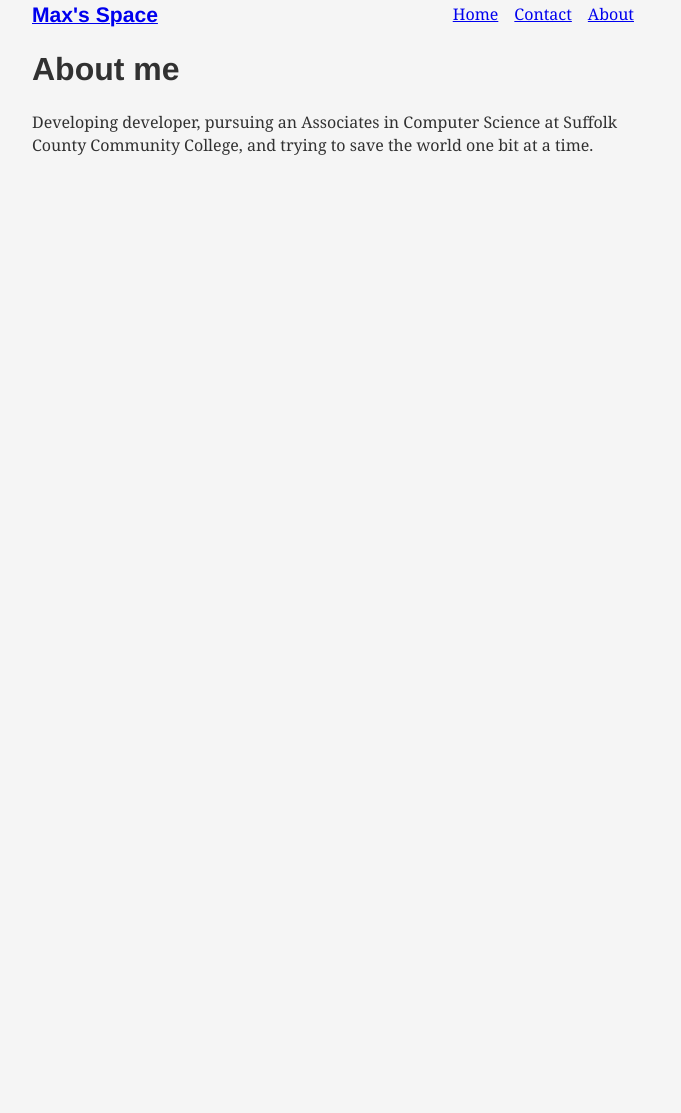
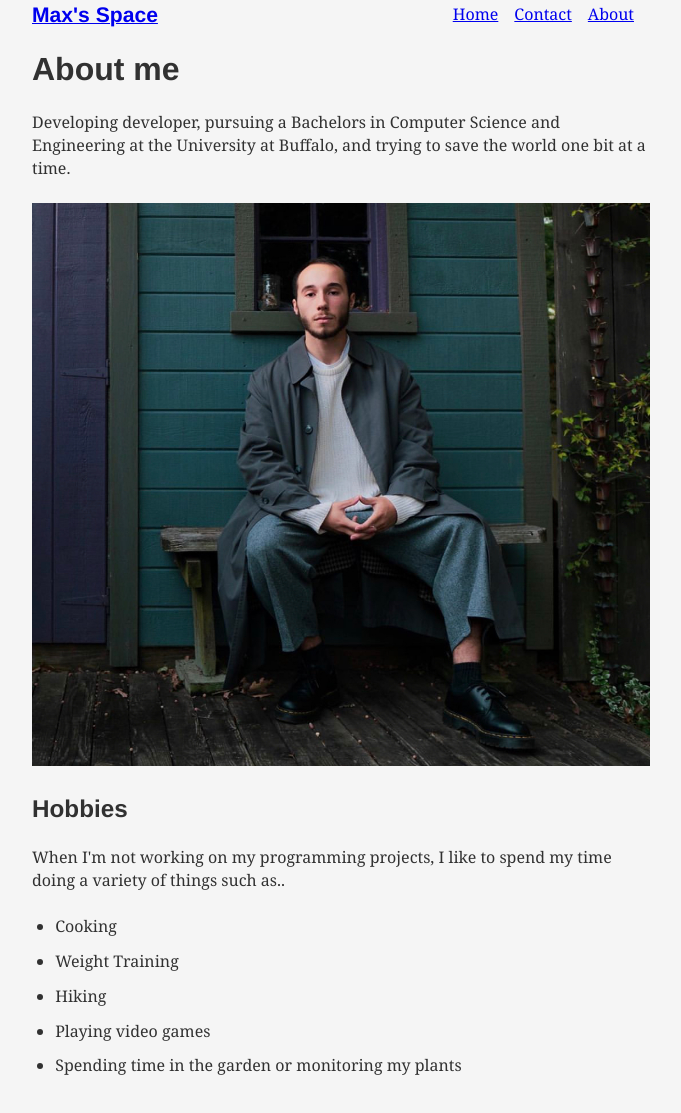
Before and after one commit to themanselmo/MySite, a Gatsby site in the folder gatsby-site/: page /about in a window 1280 px wide. Shown: the part 45-1158 px from the top of the page, without its empty margins (299-980 px from the left). Before the commit the page ends 800 px from the top, so only its background shows below. Built offline with nearby package versions, Linux system fonts and the light colour scheme; Gatsby itself is replaced by a stand-in of ours; some packages are replaced by stand-ins of ours.

Commit message:
added some pictures to make the site less stale. still need to add better css and maybe a tile component to spice up the content on the about page

```diff
--- a/gatsby-site/gatsby-config.js
+++ b/gatsby-site/gatsby-config.js
@@ -21,5 +21,8 @@ module.exports = {
         pathToConfigModule: `src/utils/typography`,
       },
     },
+    `gatsby-plugin-image`,
+    `gatsby-plugin-sharp`,
+    `gatsby-transformer-sharp`,
   ],
 }
--- /dev/null
+++ b/gatsby-site/src/components/idea.js
@@ -0,0 +1,6 @@
+import React from "react"
+import { StaticImage } from "gatsby-plugin-image"
+
+export function Idea() {
+    return <StaticImage src="../images/07.png" alt="Ideas" />
+}
--- a/gatsby-site/src/pages/about.js
+++ b/gatsby-site/src/pages/about.js
@@ -1,10 +1,23 @@
 import React from "react"
 import Layout from "../components/layout"
+import me from "../images/headshot.jpg"
 export default () => (
     <Layout>
         <h1>About me</h1>
-        <p>Developing developer, pursuing an Associates in Computer Science at Suffolk County Community College,
-            and trying to save the world one bit at a time.
+        <p>Developing developer, pursuing a Bachelors in Computer Science and Engineering at the
+            University at Buffalo, and trying to save the world one bit at a time.
         </p>
+        <img src={me} alt="yours truly"/>
+        <h2>Hobbies</h2>
+        <p>When I'm not working on my programming projects, I like to spend my time doing a variety
+            of things such as..
+        </p>
+        <ul>
+            <li>Cooking</li>
+            <li>Weight Training</li>
+            <li>Hiking</li>
+            <li>Playing video games</li>
+            <li>Spending time in the garden or monitoring my plants</li>
+        </ul>
     </Layout>
 )
--- a/gatsby-site/src/pages/contact.js
+++ b/gatsby-site/src/pages/contact.js
@@ -1,13 +1,16 @@
 import React from "react"
 import { css } from "@emotion/core"
 import Layout from "../components/layout"
+import idea from "../images/07.png"
 export default () => (
     <Layout>
         <h1>I'd love to talk! Email me at the address below:</h1>
         <p css={css`
             text-align: center;
             `}>
-            <a href="mailto:itmanselmo@gmail.com">itmanselmo@gmail.com</a>
+            <a href="mailto:maxedwans@gmail.com">maxedwans@gmail.com</a>
         </p>
+        <img src={idea} alt="ideas"/>
     </Layout>
+
 )
```
Also changed, not shown: gatsby-site/package.json (+5 -2 lines), gatsby-site/src/images/07.png (added), gatsby-site/src/images/headshot.jpg (added), 1 other file.
